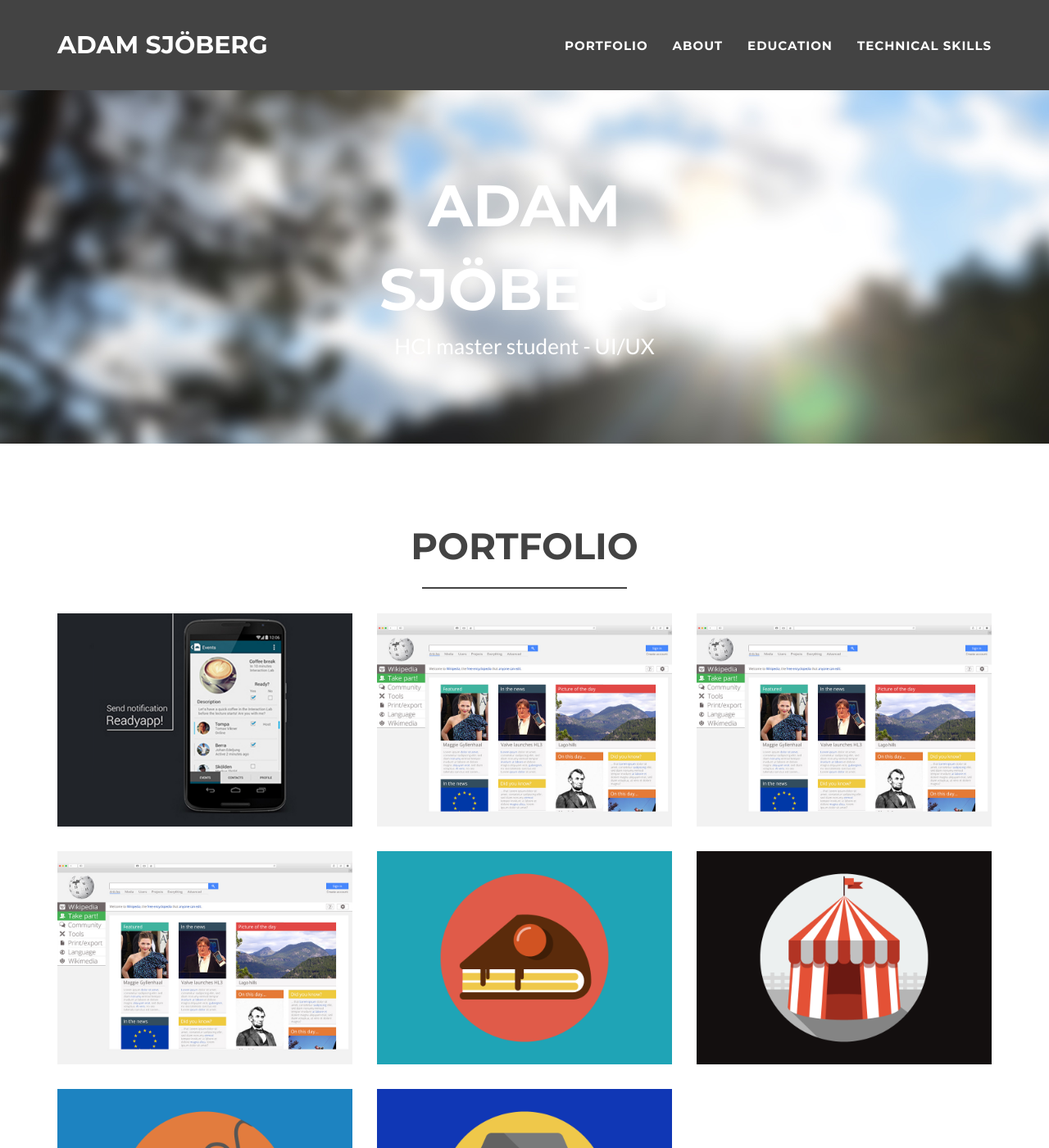
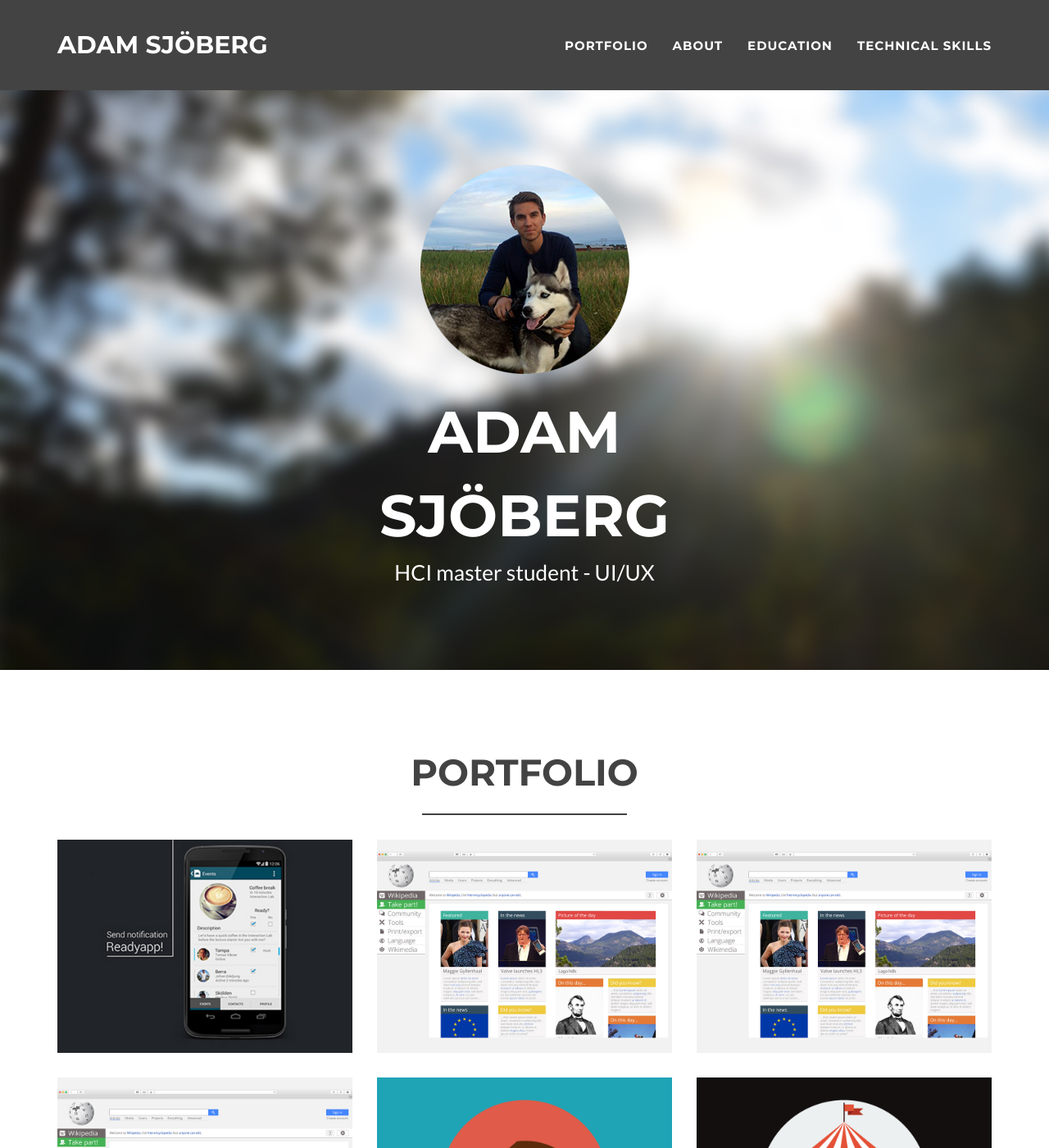
Before and after one commit to Adamsjoberg/Adamsjoberg.github.io, a Jekyll site: the page built from index.html, in a window 1280 px wide and 1400 px high. Shown: the whole window at 82% size. Built offline with Jekyll 4.4.1, drawn with Linux system fonts in a browser that asks for light colours.

Commit message:
back to basic

```diff
--- a/_includes/css/main.css
+++ b/_includes/css/main.css
@@ -92,7 +92,7 @@
 
 header img {
     display: block;
-    margin: 0 auto 200px;
+    margin: 0 auto 20px;
 }
 
 header .intro-text .name {
--- a/_includes/header.html
+++ b/_includes/header.html
@@ -4,6 +4,7 @@
             <div class="row">
                 <div class="col-lg-12">
                     <div class="intro-text">
+                      <img class="img-responsive" src="img/profile_picture.png" alt="">
                         <span class="name">Adam</span>
                         <span class="name">Sjöberg</span>
                         <span class="skills">HCI master student - UI/UX</span>
```
